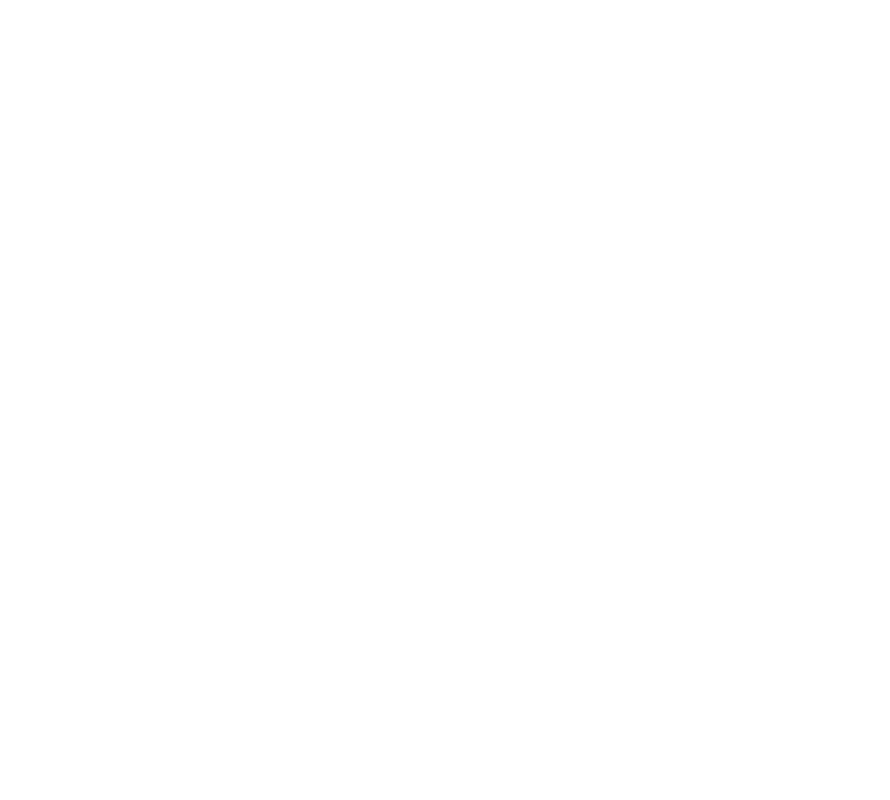
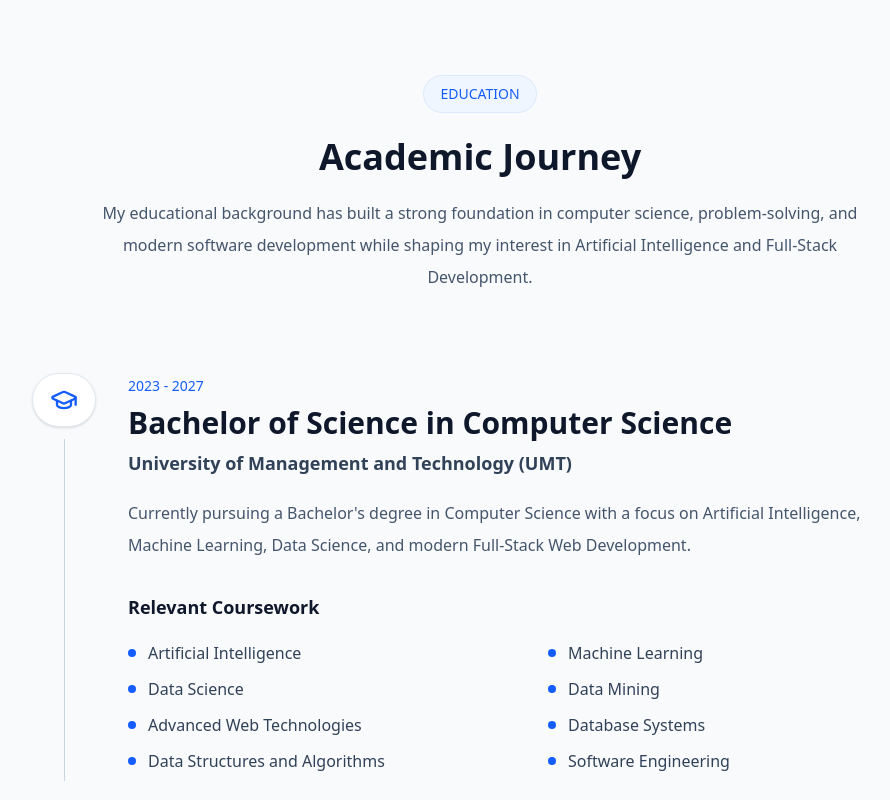
Before and after one commit to hafiz-anas0/personal-portfolio, a Next.js app: page / in a window 1280 px wide. Shown: the part 8860-9660 px from the top of the page, without its empty margins (160-1050 px from the left). Built offline with nearby package versions, Linux system fonts and the light colour scheme.

Commit message:
Create Education Section

```diff
--- a/src/app/page.tsx
+++ b/src/app/page.tsx
@@ -4,6 +4,7 @@
 import Skills from "@/components/sections/Skills";
 import Projects from "@/components/sections/Projects";
 import Experience from "@/components/sections/Experience";
+import Education from "@/components/sections/Education";
 
 export default function Home() {
   return (
@@ -11,17 +12,12 @@
       <Navbar />
 
       <main>
-          <Hero />
-          <About />
-          <Skills />
-          <Projects />
-          <Experience />
-
-
-        <section
-          id="education"
-          className="min-h-screen"
-        />
+        <Hero />
+        <About />
+        <Skills />
+        <Projects />
+        <Experience />
+        <Education />
 
 
         <section
--- a/src/components/sections/Education.tsx
+++ b/src/components/sections/Education.tsx
@@ -0,0 +1,41 @@
+"use client";
+
+import EducationTimeline from "../ui/EducationTimeline";
+
+export default function Education() {
+    return (
+        <section
+            id="education"
+            className="bg-slate-50 py-20"
+        >
+            <div className="mx-auto max-w-7xl px-6 lg:px-8">
+
+                {/* Heading */}
+
+                <div className="mb-20 text-center">
+
+                    <span className="inline-flex rounded-full border border-blue-100 bg-blue-50 px-4 py-2 text-sm font-medium text-blue-600">
+                        EDUCATION
+                    </span>
+
+                    <h2 className="mt-6 text-3xl font-bold text-slate-900 lg:text-4xl">
+                        Academic Journey
+                    </h2>
+
+                    <p className="mx-auto mt-5 max-w-3xl leading-8 text-slate-600">
+                        My educational background has built a strong foundation in
+                        computer science, problem-solving, and modern software
+                        development while shaping my interest in Artificial
+                        Intelligence and Full-Stack Development.
+                    </p>
+
+                </div>
+
+                {/* Timeline */}
+
+                <EducationTimeline />
+
+            </div>
+        </section>
+    );
+}
--- /dev/null
+++ b/src/components/ui/EducationTimeline.tsx
@@ -0,0 +1,93 @@
+"use client";
+
+import { education } from "@/data/education";
+
+export default function EducationTimeline() {
+    return (
+        <div className="relative mx-auto mt-20 max-w-4xl">
+
+            {education.map((item, index) => {
+                const Icon = item.icon;
+                const isLast = index === education.length - 1;
+                const isUniversity = index === 0;
+
+                return (
+                    <div
+                        key={item.degree}
+                        className="relative flex gap-8 pb-16 last:pb-0"
+                    >
+                        {/* Timeline */}
+
+                        <div className="flex flex-col items-center">
+
+                            <div className="flex h-16 w-16 items-center justify-center rounded-full border border-slate-200 bg-white shadow-sm">
+                                <Icon
+                                    size={28}
+                                    className="text-blue-600"
+                                />
+                            </div>
+
+                            {!isLast && (
+                                <div className="mt-3 h-full w-px bg-slate-300" />
+                            )}
+
+                        </div>
+
+                        {/* Content */}
+
+                        <div className="flex-1 pb-2">
+
+                            <span className="text-sm font-medium text-blue-600">
+                                {item.duration}
+                            </span>
+
+                            <h3
+                                className={`mt-2 font-bold text-slate-900 ${isUniversity
+                                        ? "text-3xl"
+                                        : "text-2xl"
+                                    }`}
+                            >
+                                {item.degree}
+                            </h3>
+
+                            <p className="mt-2 text-lg font-semibold text-slate-700">
+                                {item.institute}
+                            </p>
+
+                            <p className="mt-5 max-w-3xl leading-8 text-slate-600">
+                                {item.description}
+                            </p>
+
+                            {item.coursework && (
+                                <>
+                                    <h4 className="mt-8 text-lg font-semibold text-slate-900">
+                                        Relevant Coursework
+                                    </h4>
+
+                                    <div className="mt-5 grid grid-cols-1 gap-x-10 gap-y-3 sm:grid-cols-2">
+
+                                        {item.coursework.map((course) => (
+                                            <div
+                                                key={course}
+                                                className="flex items-center gap-3"
+                                            >
+                                                <div className="h-2 w-2 rounded-full bg-blue-600" />
+
+                                                <span className="text-slate-700">
+                                                    {course}
+                                                </span>
+                                            </div>
+                                        ))}
+
+                                    </div>
+                                </>
+                            )}
+
+                        </div>
+                    </div>
+                );
+            })}
+
+        </div>
+    );
+}
--- a/src/data/education.ts
+++ b/src/data/education.ts
@@ -0,0 +1,62 @@
+import { BookOpen, GraduationCap, School } from "lucide-react";
+
+export interface Education {
+    icon: typeof GraduationCap;
+    degree: string;
+    institute: string;
+    duration: string;
+    description: string;
+    coursework?: string[];
+}
+
+export const education: Education[] = [
+    {
+        icon: GraduationCap,
+
+        degree: "Bachelor of Science in Computer Science",
+
+        institute: "University of Management and Technology (UMT)",
+
+        duration: "2023 - 2027",
+
+        description:
+            "Currently pursuing a Bachelor's degree in Computer Science with a focus on Artificial Intelligence, Machine Learning, Data Science, and modern Full-Stack Web Development.",
+
+        coursework: [
+            "Artificial Intelligence",
+            "Machine Learning",
+            "Data Science",
+            "Data Mining",
+            "Advanced Web Technologies",
+            "Database Systems",
+            "Data Structures and Algorithms",
+            "Software Engineering",
+        ],
+    },
+
+    {
+        icon: School,
+
+        degree: "FSc (Pre-Engineering)",
+
+        institute: "Government Islamia College, Civil Lines, Lahore",
+
+        duration: "2021 - 2023",
+
+        description:
+            "Built a strong foundation in Mathematics, Physics, and analytical problem-solving.",
+    },
+
+    {
+        icon: BookOpen,
+
+        degree: "Matriculation (Science)",
+
+        institute: "Government High School Shahdara",
+
+        duration: "2019 - 2021",
+
+        description:
+            "Completed secondary education with a science background.",
+    },
+];
```
Also changed, not shown: src/components/common/Container.tsx (deleted), src/components/common/SectionTitle.tsx (deleted).
